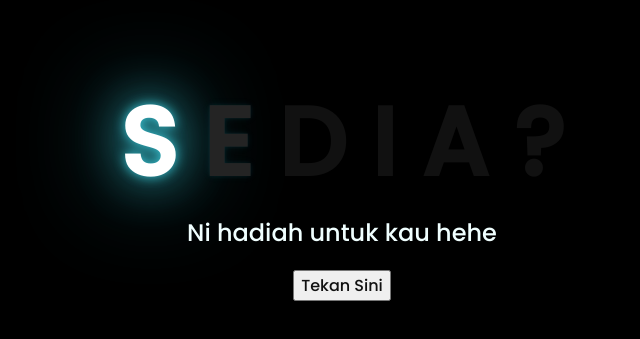
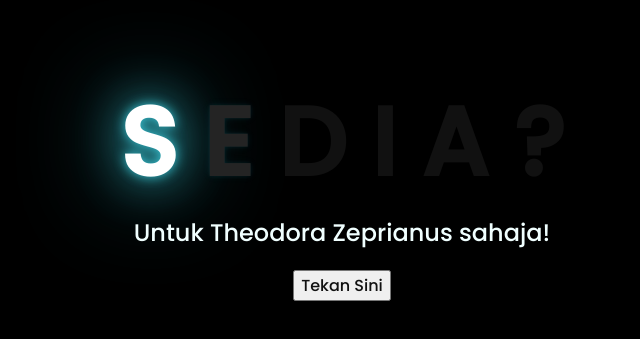
Before and after one commit to DyrandTest/untukDora.com, a plain HTML site: page index.html in a window 1280 px wide. Shown: the part 223-562 px from the top of the page, without its empty margins (306-946 px from the left). Drawn offline with Linux system fonts and the light colour scheme.

Commit message:
Update index.html

```diff
--- a/index.html
+++ b/index.html
@@ -20,7 +20,7 @@
 </div>
 
     <div class="description">
-        <span>Ni hadiah untuk kau hehe</span>
+        <span>Untuk Theodora Zeprianus sahaja!</span>
     </div>
     <div class="button">
         <button>
```
